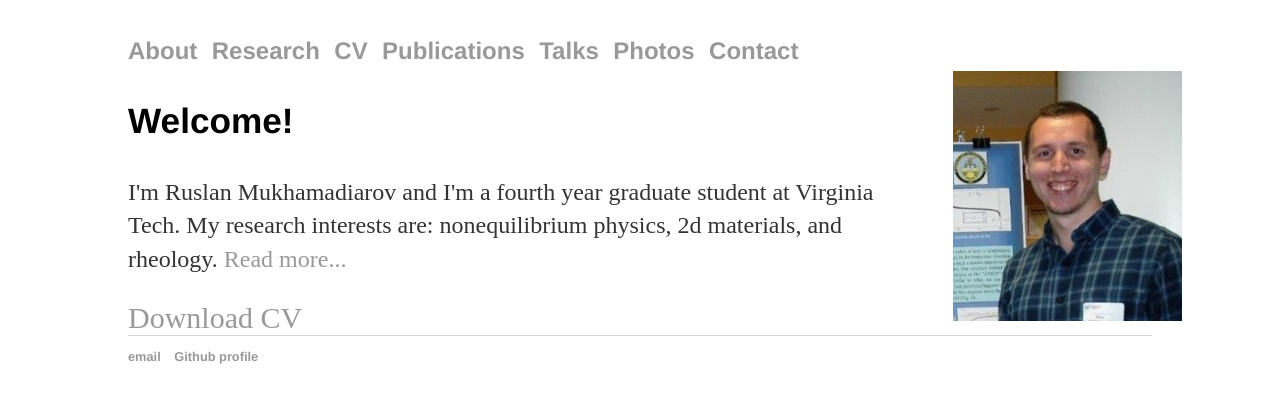
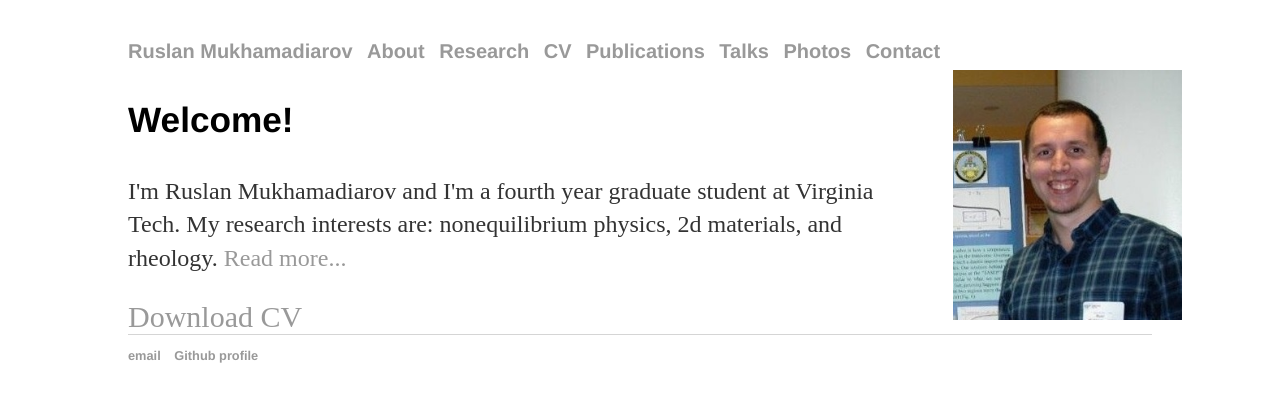
Before and after one commit to RusFortunat/mukhamadiarov, a Jekyll site: the page built from index.html, in a window 1280 px wide. Shown: the top 403 px of the page. Built offline with Jekyll 4.4.1, drawn with Linux system fonts in a browser that asks for light colours.

Commit message:
Update default.html

```diff
--- a/_layouts/default.html
+++ b/_layouts/default.html
@@ -11,13 +11,14 @@
   <body>
     <nav>
 <ul>
-<li><a style="font-size:24px" href="/about">About</a></li>
-<li><a style="font-size:24px" href="/research">Research</a></li>
-<li><a style="font-size:24px" href="/CV">CV</a></li>
-<li><a style="font-size:24px" href="/publications">Publications</a></li>
-<li><a style="font-size:24px" href="/talks">Talks</a></li>
-<li><a style="font-size:24px" href="/photos">Photos</a></li>
-<li><a style="font-size:24px" href="/photos">Contact</a></li>
+<li><a style="font-size:20px" href="/about">Ruslan Mukhamadiarov</a></li>
+<li><a style="font-size:20px" href="/about">About</a></li>
+<li><a style="font-size:20px" href="/research">Research</a></li>
+<li><a style="font-size:20px" href="/CV">CV</a></li>
+<li><a style="font-size:20px" href="/publications">Publications</a></li>
+<li><a style="font-size:20px" href="/talks">Talks</a></li>
+<li><a style="font-size:20px" href="/photos">Photos</a></li>
+<li><a style="font-size:20px" href="/photos">Contact</a></li>
 </ul>
     </nav>
 <div class="container">
```
